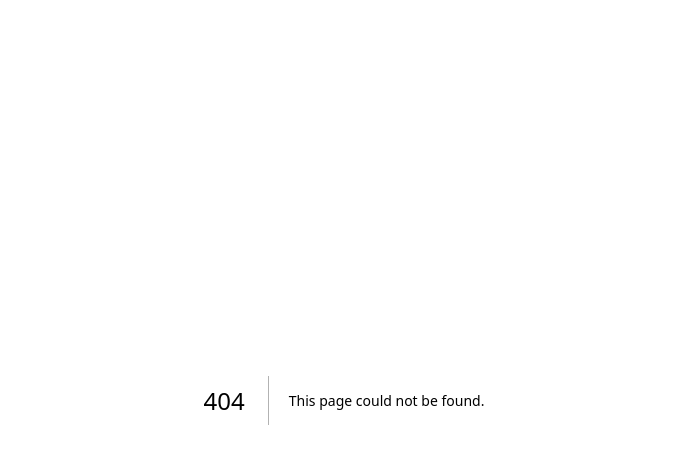
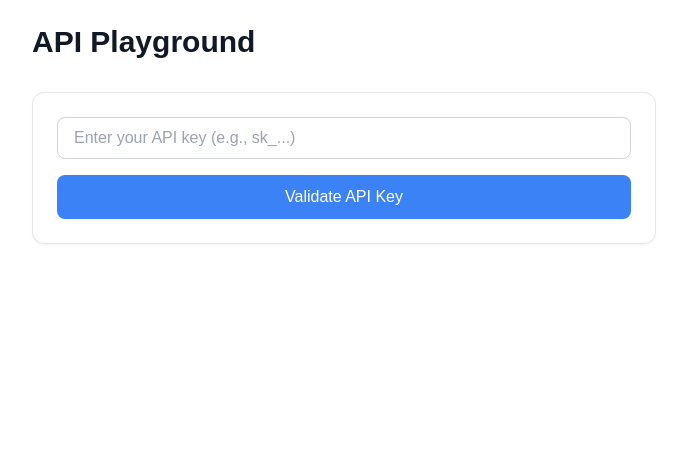
Before and after one commit to xzhan211/cursor-course, a Next.js app: page /playground in a window 1280 px wide. Before the commit this address had no page. Shown: the top 464 px of the page, without its empty margins (296-983 px from the left). Built offline with nearby package versions, Linux system fonts and the light colour scheme.

Commit message:
add a new feature to validate api key

```diff
--- /dev/null
+++ b/app/api/protected/route.js
@@ -0,0 +1,47 @@
+import { NextResponse } from 'next/server';
+import { supabase } from '@/lib/supabase';
+
+export async function POST(request) {
+  try {
+    const body = await request.json();
+    const { apiKey } = body;
+
+    if (!apiKey) {
+      return NextResponse.json(
+        { error: 'API key is required' },
+        { status: 400 }
+      );
+    }
+
+    const { data, error } = await supabase
+      .from('api_keys')
+      .select('*')
+      .eq('key', apiKey)
+      .single();
+
+    if (error || !data) {
+      return NextResponse.json(
+        { error: 'API key not found in database' },
+        { status: 401 }
+      );
+    }
+
+    if (!data.is_active) {
+      return NextResponse.json(
+        { error: 'API key is inactive' },
+        { status: 401 }
+      );
+    }
+
+    return NextResponse.json(
+      { message: 'Valid API key', keyId: data.id },
+      { status: 200 }
+    );
+
+  } catch (error) {
+    return NextResponse.json(
+      { error: 'Internal server error' },
+      { status: 500 }
+    );
+  }
+}
--- /dev/null
+++ b/app/playground/page.jsx
@@ -0,0 +1,88 @@
+'use client';
+
+import { useState } from 'react';
+import { toast, Toaster } from 'react-hot-toast';
+
+export default function PlaygroundPage() {
+  const [apiKey, setApiKey] = useState('');
+  const [isLoading, setIsLoading] = useState(false);
+
+  const handleSubmit = async (e) => {
+    e.preventDefault();
+    setIsLoading(true);
+
+    try {
+      const response = await fetch('/api/protected', {
+        method: 'POST',
+        headers: {
+          'Content-Type': 'application/json',
+        },
+        body: JSON.stringify({ apiKey })
+      });
+
+      const data = await response.json();
+
+      if (response.ok) {
+        toast.success('Valid API Key', {
+          style: {
+            background: '#10B981',
+            color: 'white'
+          }
+        });
+      } else {
+        toast.error(`Invalid API Key: ${data.error}`, {
+          style: {
+            background: '#EF4444',
+            color: 'white'
+          }
+        });
+      }
+    } catch (error) {
+      toast.error('Error validating API key');
+    } finally {
+      setIsLoading(false);
+    }
+  };
+
+  return (
+    <div className="w-full min-h-screen bg-white">
+      <div className="max-w-2xl mx-auto p-6">
+        <Toaster position="top-right" />
+
+        {/* Header Section */}
+        <div className="mb-8">
+          <h1 className="text-3xl font-bold text-gray-900">API Playground</h1>
+        </div>
+
+        {/* API Key Validation Section */}
+        <div className="bg-white rounded-xl shadow-sm border border-gray-200 p-6">
+          <form onSubmit={handleSubmit} className="space-y-4">
+            <div>
+              <input
+                id="apiKey"
+                type="text"
+                value={apiKey}
+                onChange={(e) => setApiKey(e.target.value)}
+                className="w-full px-4 py-2 border border-gray-300 rounded-lg focus:ring-2 focus:ring-blue-500 focus:border-blue-500 text-gray-900 placeholder-gray-400"
+                placeholder="Enter your API key (e.g., sk_...)"
+                required
+              />
+            </div>
+
+            <button
+              type="submit"
+              disabled={isLoading}
+              className={`w-full py-2.5 px-4 rounded-lg text-white font-medium transition-colors
+                ${isLoading
+                  ? 'bg-blue-400 cursor-not-allowed'
+                  : 'bg-blue-500 hover:bg-blue-600 active:bg-blue-700'
+                }`}
+            >
+              {isLoading ? 'Validating...' : 'Validate API Key'}
+            </button>
+          </form>
+        </div>
+      </div>
+    </div>
+  );
+}
--- a/components/Sidebar.jsx
+++ b/components/Sidebar.jsx
@@ -57,8 +57,8 @@ export default function Sidebar() {
           </NavItem>
 
           <NavItem
-            href="/api-playground"
-            isActive={pathname === '/api-playground'}
+            href="/playground"
+            isActive={pathname === '/playground'}
           >
             <svg className="w-5 h-5" fill="none" viewBox="0 0 24 24" stroke="currentColor">
               <path strokeLinecap="round" strokeLinejoin="round" strokeWidth={1.5} d="M17.25 6.75L22.5 12l-5.25 5.25m-10.5 0L1.5 12l5.25-5.25m7.5-3l-4.5 16.5" />
```
